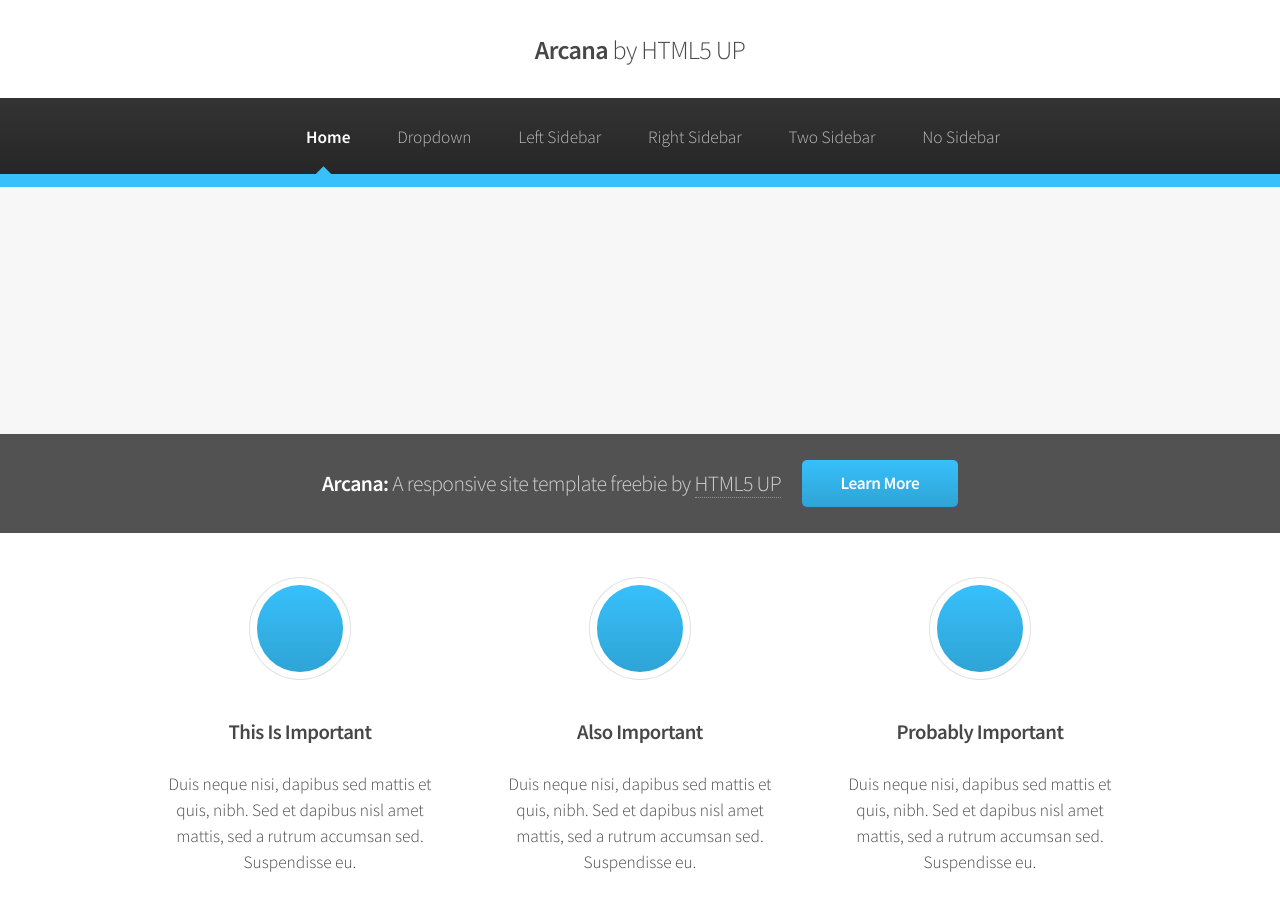
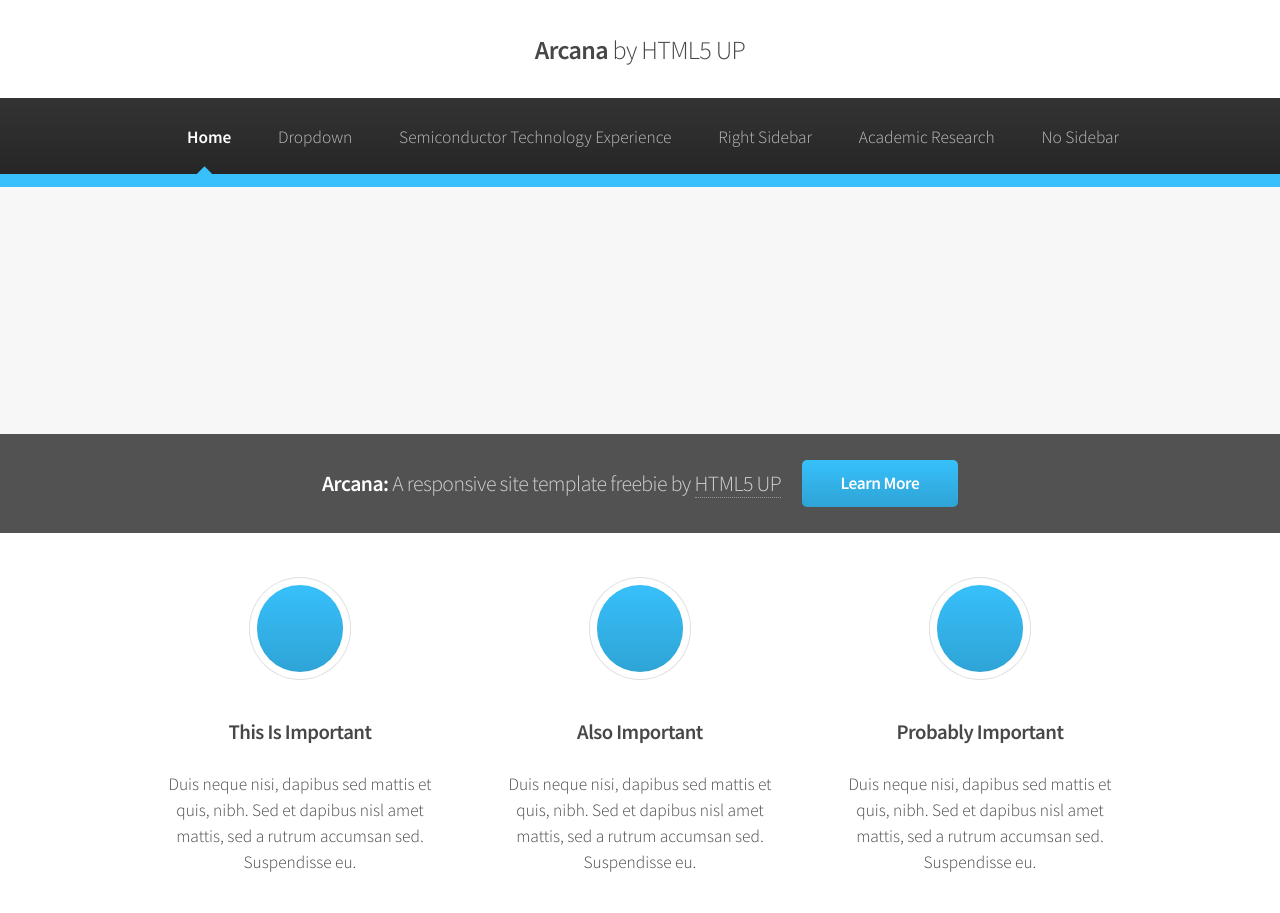
Before and after one commit to PicoSpiza/picospiza.github.io, a plain HTML site: page index.html in a window 1280 px wide. Shown: the top 913 px of the page. Drawn offline with nearby package versions, Linux system fonts and the light colour scheme; files that its build step writes are made by us from their sources.

Commit message:
Update index.html

```diff
--- a/index.html
+++ b/index.html
@@ -53,9 +53,9 @@
 										<li><a href="#">Veroeros feugiat</a></li>
 									</ul>
 								</li>
-								<li><a href="left-sidebar.html">Left Sidebar</a></li>
+								<li><a href="left-sidebar.html">Semiconductor Technology Experience</a></li>
 								<li><a href="right-sidebar.html">Right Sidebar</a></li>
-								<li><a href="two-sidebar.html">Two Sidebar</a></li>
+								<li><a href="two-sidebar.html">Academic Research</a></li>
 								<li><a href="no-sidebar.html">No Sidebar</a></li>
 							</ul>
 						</nav>
```
